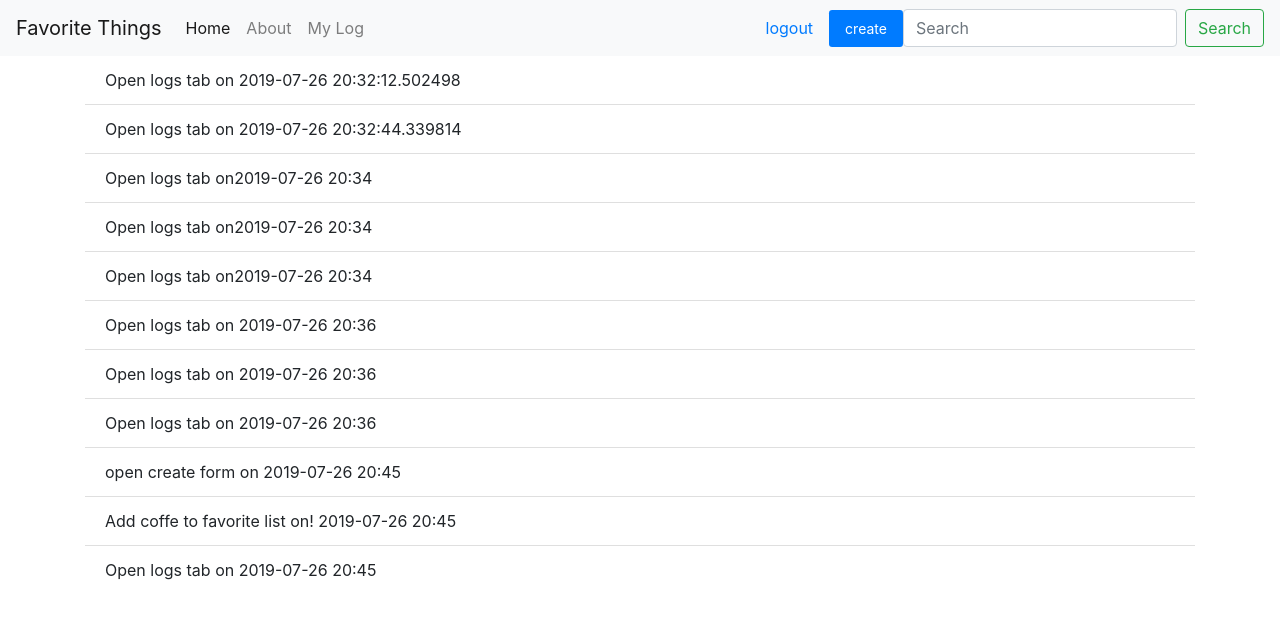
After one commit to ALaaRBK/favorite-things, a Flask app: page /log in a window 1280 px wide. The commit adds this page. Shown: the top 619 px of the page. Run offline with Flask 2, Linux system fonts and the light colour scheme; a user stored in the database is signed in; data comes from the database, SQL or seed files in the repository; both versions use the stored data as it was after the commit; some libraries are stand-ins or nearby versions.

Commit message:
create logs table and add logs in every action

```diff
--- a/favoriteThings/models.py
+++ b/favoriteThings/models.py
@@ -13,6 +13,8 @@
     password=db.Column(db.String(60),nullable=False)
     favorite = db.relationship('Favorites',backref='auther',lazy=True)
     category = db.relationship('Categories',backref='auther',lazy=True)
+    log = db.relationship('AuditLog',backref='auther',lazy=True)
+
     def __repr__(self):
         return f"User('{self.username}','{self.email}')"
 
@@ -37,3 +39,11 @@
     favorites = db.relationship('Favorites',backref='group',lazy=True)
     def __repr__(self):
         return f"Categories('{self.name}','{self.rate}')"
+
+class AuditLog(db.Model):
+    id=db.Column(db.Integer,primary_key=True)
+    log=db.Column(db.String(20),nullable=False)
+    user_id = db.Column(db.Integer,db.ForeignKey('user.id'),nullable=False)
+
+    def __repr__(self):
+        return f"AuditLog('{self.log}')"
--- a/favoriteThings/routes.py
+++ b/favoriteThings/routes.py
@@ -1,6 +1,6 @@
 from flask import render_template,Flask,url_for,redirect,flash,request,jsonify
 from favoriteThings import app,bcrypt,db
-from favoriteThings.models import User,Favorites,Categories
+from favoriteThings.models import User,Favorites,Categories,AuditLog
 from favoriteThings.forms import RegistrationForm,LoginForm,Create,CreateCategory
 from flask_login import login_user,current_user,logout_user,login_required
 from datetime import datetime
@@ -45,6 +45,8 @@
             login_user(user)
             next_page = request.args.get('next')
             flash('Login Successful','success')
+            log = 'Logged in on!'
+            addLog(log)
             return redirect(next_page) if next_page else redirect(url_for('home'))
         flash('Login Unsuccessful. please check email and password','danger')
     return render_template('login.html',title='Login',form=form)
@@ -76,8 +78,12 @@
         db.session.add(favoriteThing)
         db.session.commit()
         next_page = request.args.get('next')
+        log = f'Add {favoriteThing.title} to favorite list on!'
+        addLog(log)
         return redirect(next_page) if next_page else redirect(url_for('home'))
     form.category.choices = categoriesList
+    log = 'open create form on'
+    addLog(log)
     return render_template('create.html',title='Create',form=form,categoryForm=create_category,categories=categories)
 
 @app.route('/delete/<int:thing_id>',methods=['POST'])
@@ -91,6 +97,8 @@
     db.session.delete(favoriteThing)
     db.session.commit()
     flash('Deleted Successfuly','success')
+    log = f'Deleted {favoriteThing.title} from favorite list on'
+    addLog(log)
     return redirect(url_for('home'))
 
 
@@ -119,6 +127,8 @@
             favoriteThing.rate=category.rate
             db.session.commit()
             next_page = request.args.get('next')
+            log = f'Update {form.title.data} from favorite list on'
+            addLog(log)
             return redirect(next_page) if next_page else redirect(url_for('home'))
         return render_template('create.html',title='Create',form=form,categoryForm=create_category,categories=categories)
     else:
@@ -126,6 +136,8 @@
         form.description.data = favoriteThing.description
         form.category.choices = categoriesList
         form.category.data = favoriteThing.group.name
+        log = f'Open {form.title.data} to Update it on'
+        addLog(log)
         return render_template('create.html',title='Update',form=form,favoriteThing=favoriteThing,categoryForm=create_category,categories=categories)
 
 
@@ -140,6 +152,8 @@
         new = Categories(name=newCategory,user_id=current_user.id,rate=rate)
         db.session.add(new)
         db.session.commit()
+        log = f'Add  {newCategory} to category list  on'
+        addLog(log)
         return jsonify(success=True)
     return  jsonify(success=False)
 
@@ -154,6 +168,8 @@
     db.session.delete(category)
     db.session.commit()
     flash('Deleted Successfuly','success')
+    log = f'Delete  {category.name} from category list  on'
+    addLog(log)
     return redirect(url_for('create'))
 
 @app.route('/getCategories',methods=['GET'])
@@ -166,3 +182,16 @@
     for category in categories:
         selectcategories.append((category.name,category.name))
     return jsonify(success=True,categories=selectcategories)
+
+@app.route('/log',methods=['GET'])
+def log():
+    logs = AuditLog.query.filter_by(user_id=current_user.id).all()
+    log = 'Open logs tab on'
+    addLog(log)
+    return render_template('log.html',logs=logs)
+
+def addLog(log):
+    log = log + ' ' + datetime.utcnow().strftime('%Y-%m-%d %H:%M')
+    newLog = AuditLog(log=log,user_id=current_user.id)
+    db.session.add(newLog)
+    db.session.commit()
--- a/favoriteThings/templates/index.html
+++ b/favoriteThings/templates/index.html
@@ -26,6 +26,11 @@
             <li class="nav-item">
               <a class="nav-link" href="{{url_for('about')}}">About</a>
             </li>
+            {% if current_user.is_authenticated %}
+            <li class="nav-item">
+                <a class="nav-link" href="{{url_for('log')}}">My Log</a>
+            </li>
+          {% endif %}
           </ul>
           {% if current_user.is_authenticated %}
           <a class="nav-link" href="{{url_for('logout')}}">logout</a>
--- /dev/null
+++ b/favoriteThings/templates/log.html
@@ -0,0 +1,11 @@
+{% extends "index.html" %}
+{% block content %}
+
+<ul class="list-group list-group-flush">
+    {% for log in logs  %}
+        <li class="list-group-item">{{log.log}}</li>
+        {% endfor %}
+      </ul>
+
+
+{% endblock content%}
```
Also changed, not shown: favoriteThings/site.db.
